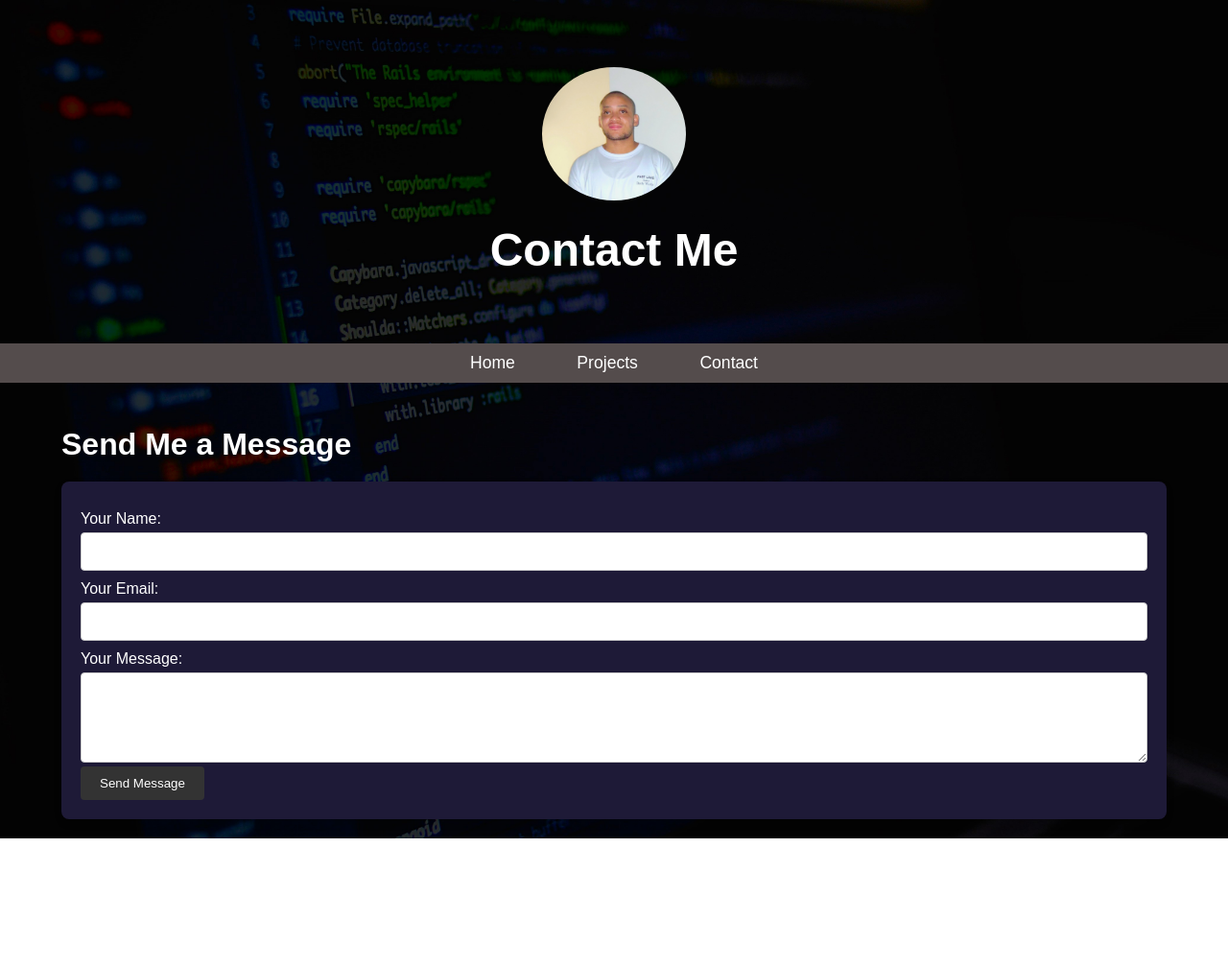
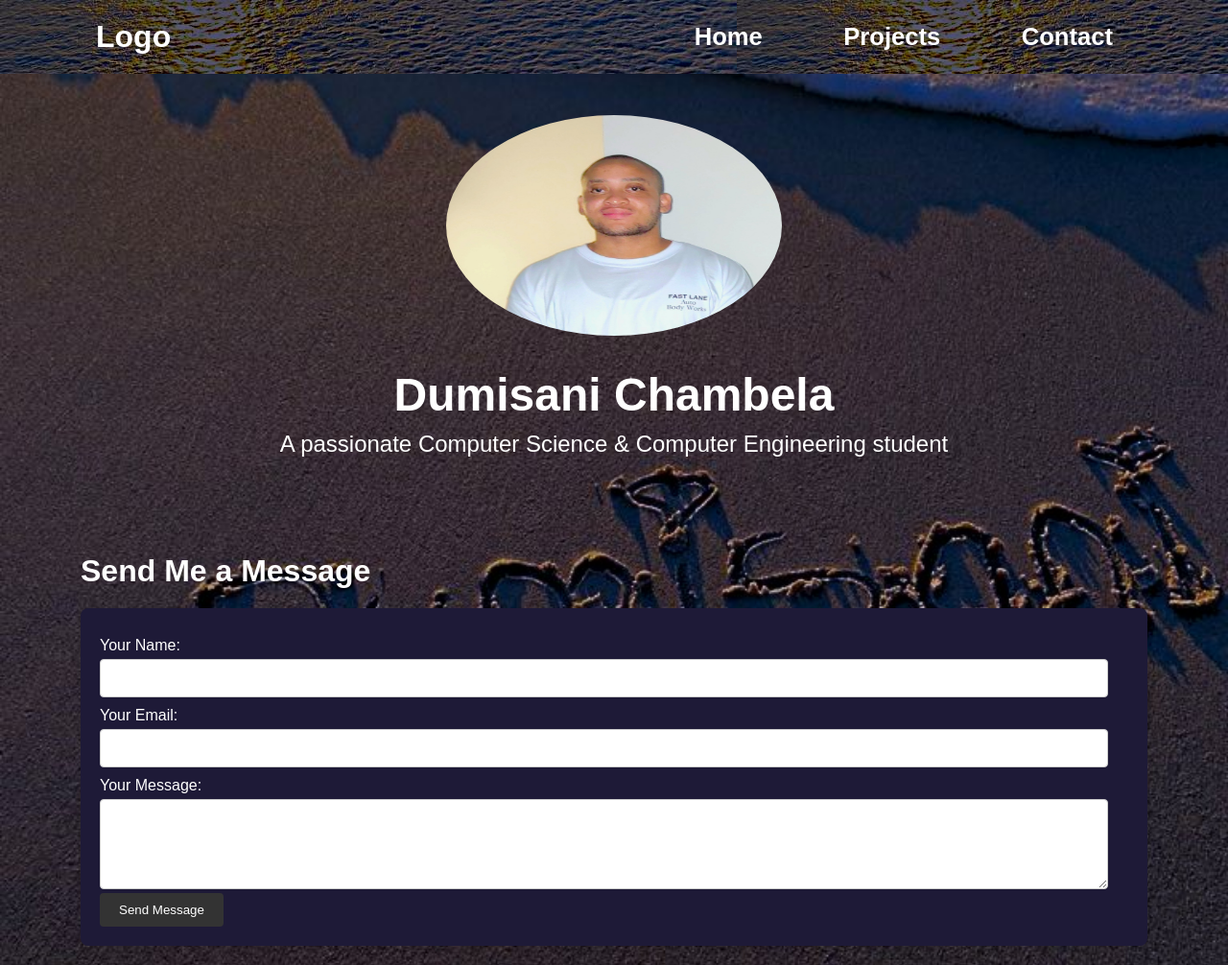
Before and after one commit to dumisxni/dumisxni.github.io, a plain HTML site: page contact.html in a window 1280 px wide. Shown: the whole page at 96% size. Before the commit the page ends 874 px from the top, so only its background shows below. Drawn offline with Linux system fonts and the light colour scheme.

Commit message:
updated the navigation bar and fixed it at the top

```diff
--- a/contact.html
+++ b/contact.html
@@ -7,21 +7,25 @@
     <link rel="stylesheet" href="styles.css">
 </head>
 <body>
-
-<header>
-    <div class="container">
-        <img src="./Images/20240622_142550.jpg" alt="Profile Picture" class="profile-img">
-        <h1>Contact Me</h1>
-    </div>
-</header>
-
-<nav>
-    <a href="index.html">Home</a>
-    <a href="projects.html">Projects</a>
-    <a href="contact.html">Contact</a>
-</nav>
+    <header  class = "header">
+        <a href="#" class="logo">Logo</a>
+        <nav class="navbar">
+            <a href="index.html">Home</a>
+            <a href="projects.html">Projects</a>
+            <a href="contact.html">Contact</a>
+        </nav>
+    </header>
 
 <main class="container">
+
+    <section>
+        <div class="profile">
+            <img src="./Images/20240622_142550.jpg" alt="Profile Picture" class="profile-img">
+            <h1>Dumisani Chambela</h1>
+            <p>A passionate Computer Science & Computer Engineering student</p>
+        </div>
+    </section>
+
     <h2>Send Me a Message</h2>
     <form id="contactForm">
         <label for="name">Your Name:</label>
--- a/styles.css
+++ b/styles.css
@@ -1,10 +1,63 @@
 /* General Styles */
+*{
+    margin: 0;
+    padding: 0;
+    box-sizing: border-box;
+    font-family: "Poppins",sans-serif;
+}
+
 body {
     font-family: Arial, sans-serif;
     color: white;
     margin: 0;
     padding: 0;
-    background: url('./Images/pexels-luis-gomes-166706-546819.jpg') no-repeat center center/cover;
+    min-height:100vh;
+    background: url('./Images/BackgroundIMG.jpg') no-repeat center center/cover;
+    background-size: cover;
+    background-position: center;
+}
+.header {
+    position: fixed;
+    top: 0;
+    left: 0;
+    width: 100%;
+    padding: 20px 100px;
+    background: url('./Images/navIMG.jpg');
+    display: flex;
+    justify-content: space-between;
+    align-items: center;
+    z-index: 1000;
+}
+.logo{
+    font-size: 32px;
+    color: white;
+    text-decoration: none;
+    font-weight: 800;
+}
+.navbar a {
+    position: relative;
+    font-size: 1.6rem;
+    color: white;
+    font-weight: 600;
+    text-decoration: none;
+    margin-left: 40px;
+    padding: 14px 20px;
+    margin: 10 20px;
+}
+
+.navbar a::before {
+    content: '';
+    position: absolute;
+    top: 100%;
+    left: 0;
+    width: 0;
+    height: 2px;
+    background: white;
+    transition: 0.5s;
+}
+.navbar a:hover:before {
+    width: 100%;
+    background-color: #dea4a4;
 }
 
 .container {
@@ -15,48 +68,32 @@ body {
     color:white;
 }
 
-header {
+.profile-img {
+    width: 350px;
+    height: 230px;
+    border-radius: 50%;
+    margin-bottom: 30px;
 
-    padding: 50px 0;
+}
+.profile {
+    padding: 100px 0;
     color: white;
     text-align: center;
 }
-
-header h1 {
+.profile h1 {
     font-size: 3rem;
     margin: 0;
 }
 
-header p {
+.profile p {
     font-size: 1.5rem;
     margin-top: 10px;
 }
 
-.profile-img {
-    width: 150px;
-    border-radius: 50%;
-    margin-bottom: 20px;
 
-}
 
-nav {
-    background-color: #544c4c;
-    padding: 10px 0;
-    text-align: center;
-}
 
-nav a {
-    color: white;
-    text-decoration: none;
-    padding: 14px 20px;
-    margin: 0 10px;
-    font-size: 1.1rem;
-}
 
-nav a:hover {
-    background-color: #575757;
-    border-radius: 5px;
-}
 
 h2 {
     font-size: 2rem;
```
Also changed, not shown: index.html (+13 -10 lines), projects.html (+17 -12 lines), Images/BackgroundIMG.jpg (added), Images/WhatsApp Image 2023-03-30 at 18.31.42.jpg (added), Images/navIMG.jpg (added), Images/pexels-asadphoto-457881.jpg (added), Images/pexels-deepu-b-iyer-40465.jpg (added), Images/pexels-harold-vasquez-853421-2653362.jpg (added), 2 other files.
